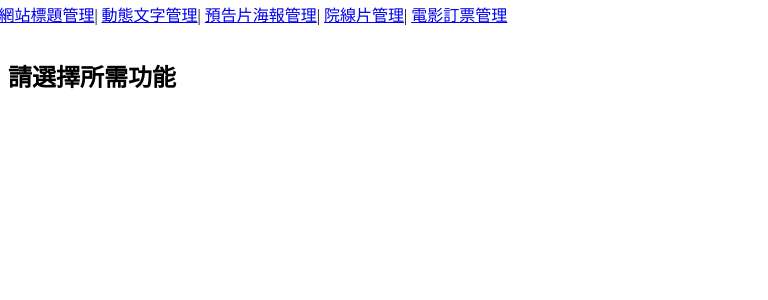
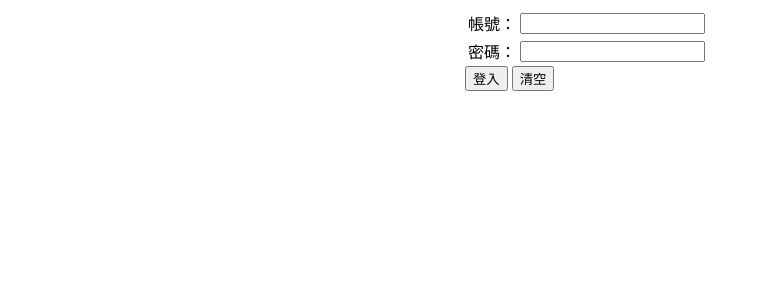
Before and after one commit to wenwengo/b-test-level-03, a PHP site: page /main.php in a window 1280 px wide. Shown: the top 300 px of the page, without its empty margins (0-768 px from the left). Run offline with PHP 8.4, Linux system fonts and the light colour scheme.

Commit message:
新增管理者登入功能

```diff
--- a/backend/main.php
+++ b/backend/main.php
@@ -1,3 +1,7 @@
+<?php
+if (isset($_SESSION['login'])) {
+
+?>
     <div class="ct a rb" style="position:relative; width:101.5%; left:-1%; padding:3px; top:-9px;">
         <a href="?do=tit">網站標題管理</a>|
         <a href="?do=go">動態文字管理</a>|
@@ -8,3 +12,31 @@
     <div class="rb tab">
         <h2 class="ct">請選擇所需功能</h2>
     </div>
+
+<?php
+} else {
+    if (isset($error)) {
+        echo "<div style='color:red;text-align:center'>$error</div>";
+    }
+?>
+
+    <form action="?" method='post' style="width:350px;margin:auto">
+        <table>
+            <tr>
+                <td>帳號：</td>
+                <td><input type="text" name="acc" id="acc"></td>
+            </tr>
+            <tr>
+                <td>密碼：</td>
+                <td><input type="password" name="pw" id="pw"></td>
+            </tr>
+        </table>
+        <div class="ct">
+            <input type="submit" value="登入">
+            <input type="reset" value="清空">
+        </div>
+    </form>
+
+<?php
+}
+?>
```
Also changed, not shown: admin.php (+12 -1 lines). Lines whose indentation alone changed are shown as unchanged.
